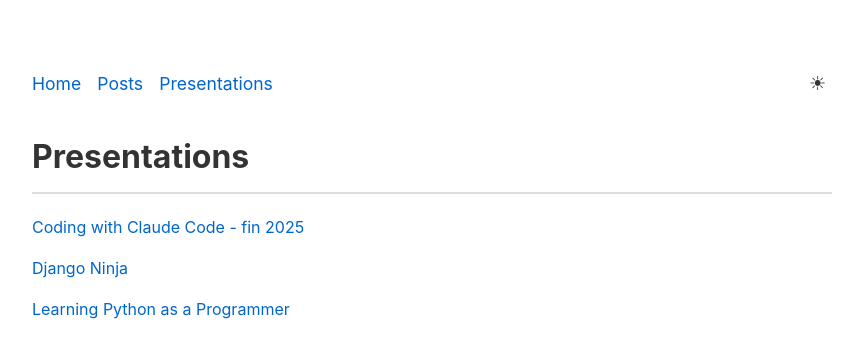
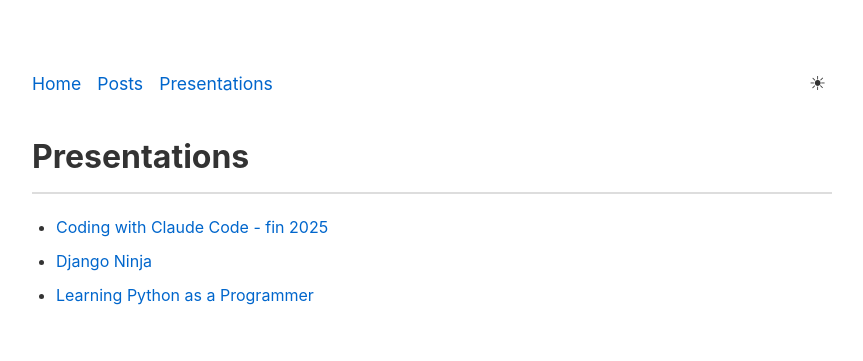
Before and after one commit to c4ffein/presentations, a plain HTML site: page index.html in a window 1280 px wide. Shown: the whole page, without its empty margins (208-1071 px from the left). Drawn offline with Linux system fonts and the light colour scheme.

Commit message:
presentations/index.html

```diff
--- a/index.html
+++ b/index.html
@@ -47,8 +47,10 @@
         h1, h2, h3 { border-bottom: 2px solid var(--border); padding-bottom: 10px; }
         a { color: var(--link); text-decoration: none; }
         a:hover { text-decoration: underline; }
-        ul { list-style: none; padding: 0; }
-        li { margin: 15px 0; }
+        ul, ol { padding-left: 1.5rem; margin: 1rem 0; }
+        li { margin: 0.5rem 0; }
+        nav ul { list-style: none; padding: 0; margin: 0; }
+        nav li { margin: 0; }
         code { background: var(--code-bg); padding: 0.2rem 0.4rem; border-radius: 3px; }
         pre { background: var(--code-bg); padding: 1rem; border-radius: 5px; overflow-x: auto; }
         pre code { background: none; padding: 0; }
@@ -97,7 +99,7 @@
             function updateToggleButton() {
                 const btn = document.getElementById('theme-toggle');
                 if (!btn) return;
-                const labels = { light: '☀︎', dark: '☾︎' };
+                const labels = { light: '☀︎', dark: '⏾' };
                 btn.textContent = labels[getEffectiveTheme()];
             }
             if (document.readyState === 'loading') {
@@ -117,7 +119,7 @@
         <a href="https://writings.cafeine.dev">Home</a>
         <a href="https://writings.cafeine.dev/posts">Posts</a>
         <a href="https://presentations.cafeine.dev">Presentations</a>
-        <button id="theme-toggle" onclick="cycleTheme()"><script>document.write({light:'☀︎',dark:'☾︎'}[document.documentElement.getAttribute('data-theme')])</script></button>
+        <button id="theme-toggle" onclick="cycleTheme()"><script>document.write({light:'☀︎',dark:'⏾'}[document.documentElement.getAttribute('data-theme')])</script></button>
     </nav>
     <h1>Presentations</h1>
     <ul>
```
